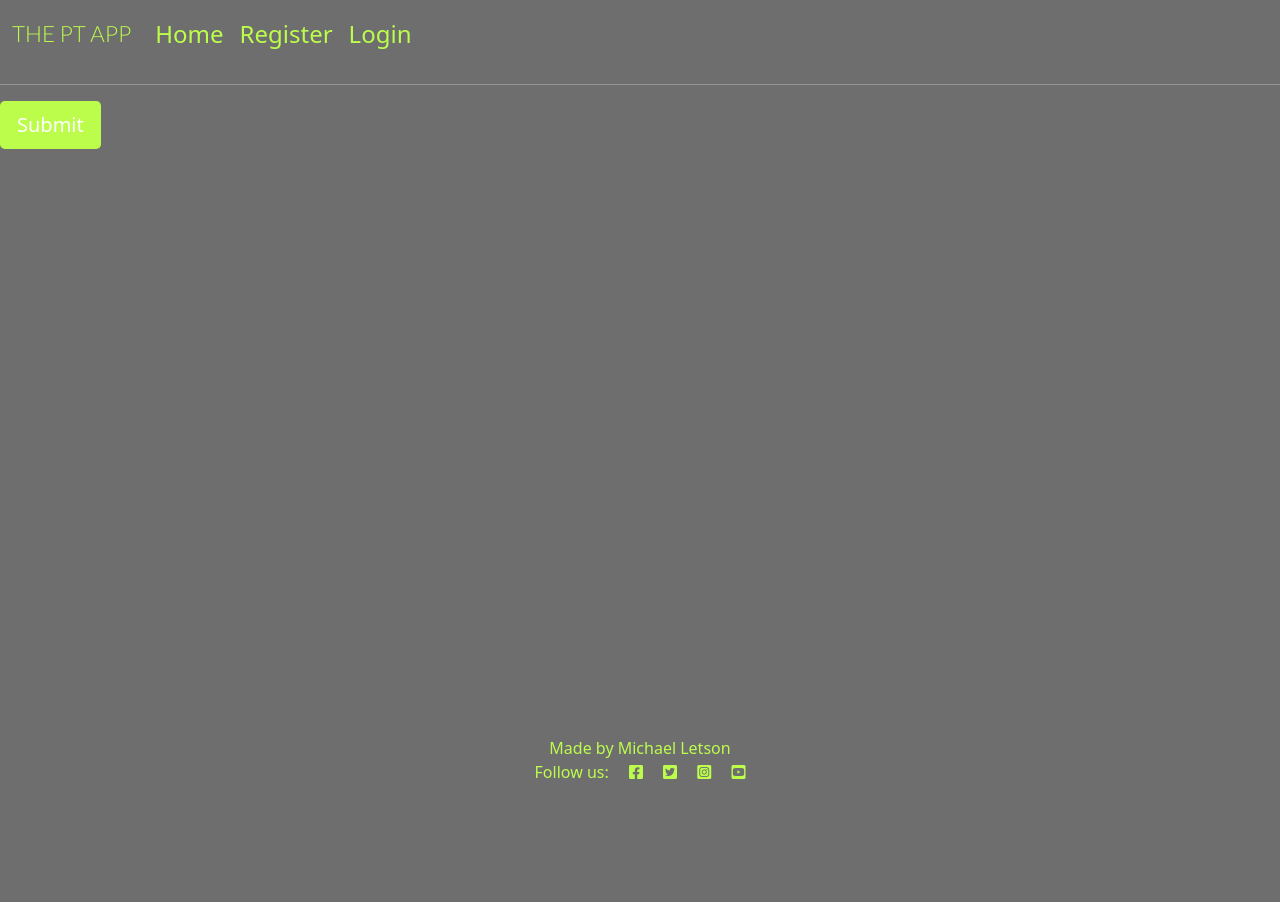
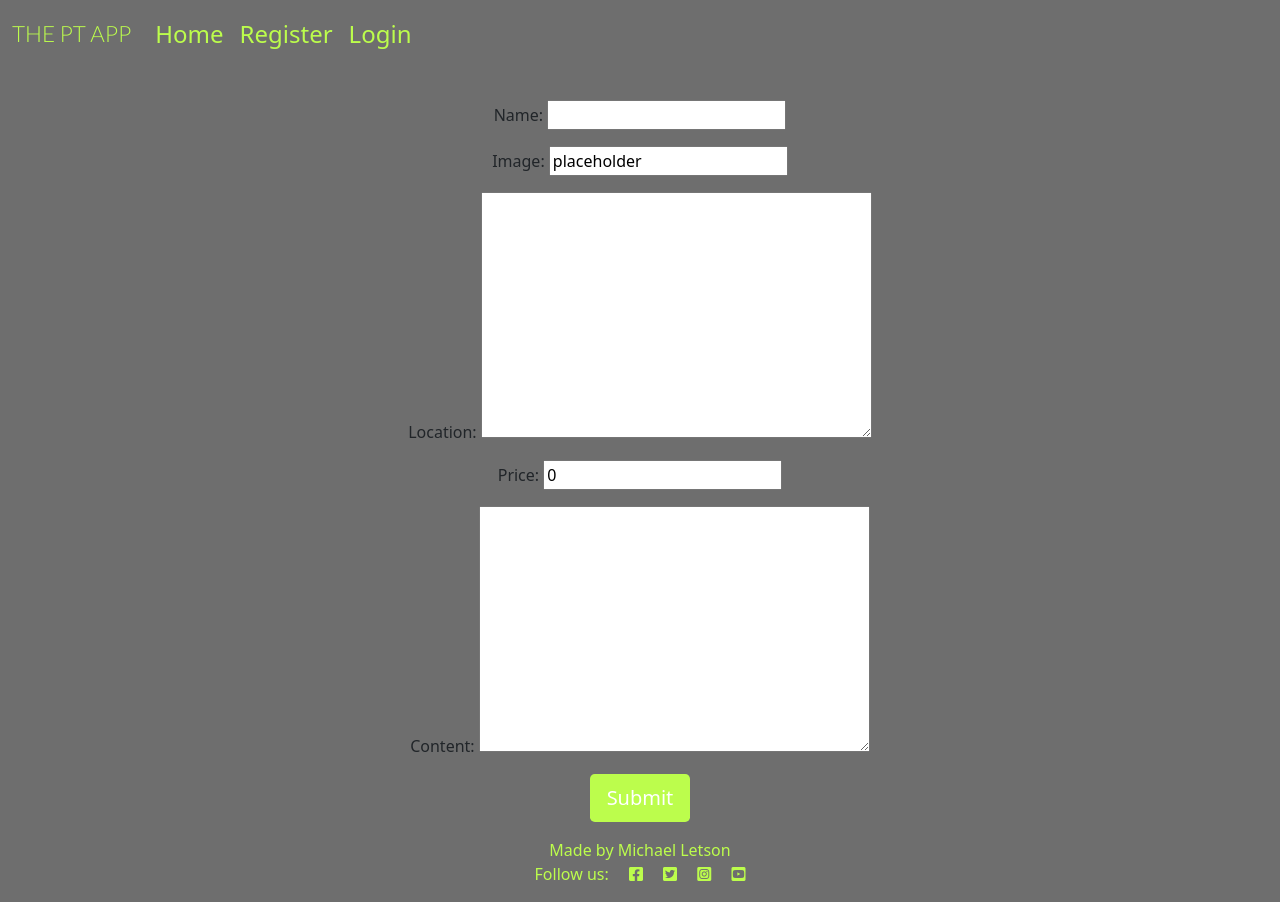
Before and after one commit to Code-Institute-Submissions/MichaelLetson-Django-Portfolio-Project_NovResub, a Django app: page /new_post/ in a window 1280 px wide. Before the commit the page ends 779 px from the top, so only its background shows below. Run offline with Django 3.2, Linux system fonts and the light colour scheme; some libraries are stand-ins or nearby versions.

Commit message:
add view for new_post.html to display form

```diff
--- a/PT_APP/forms.py
+++ b/PT_APP/forms.py
@@ -4,4 +4,10 @@ from django import forms
 class NewPostForm(forms.ModelForm):
     class Meta:
         model = Post
-        fields = ('name', 'location', 'price', 'featured_image', 'content')
+        fields = (
+            'name',
+            'featured_image',
+            'location',
+            'price',
+            'content',
+            )
--- a/PT_APP/urls.py
+++ b/PT_APP/urls.py
@@ -5,5 +5,5 @@ from django.urls import path
 urlpatterns = [
     path("", views.PostList.as_view(), name="home"),
     path('post-detail/<slug:slug>', views.PostDetail.as_view(), name='post_detail'),
-    path('new_post/', views.new_post, name='new_post'),
+    path('new_post/', views.NewPost, name='new_post'),
 ]
--- a/PT_APP/views.py
+++ b/PT_APP/views.py
@@ -24,17 +24,7 @@ class PostDetail(View):
             },
         )
 
-def new_post(request):
-    if request.method == 'GET':
-        return render(request, "new_post.html")
 
-    if request.method == 'POST':
-        form = NewPostForm(request.POST)
-        if form.is_valid():
-            form.save()
-            return redirect("index.html")
-    form = NewPostForm()
-    context = {
-        'form': form
-    }
-    return render(request, "new_post.html", context)
+def NewPost(request):
+    form = NewPostForm
+    return render(request, "new_post.html", {'form':form},)
--- a/templates/new_post.html
+++ b/templates/new_post.html
@@ -1,15 +1,15 @@
 {% extends 'base.html' %} {% block content %}
 {% load crispy_forms_tags %}
 
-<div col-12>
-    <div row-6>
-        <form method="post">
-            {{ NewPostForm | crispy }}
-            {% csrf_token %}
-            <button type="submit" class="btn btn-signup btn-lg">Submit</button>
-        </form>
-    </div>
-</div>
+
+<center>
+    <form action='' method="post">
+        {% csrf_token %}
+        {{ form.as_p }}
+        <button type="submit" class="btn btn-signup btn-lg">Submit</button>
+    </form>
+</center>
+
 
 
 {% endblock content %}
```
